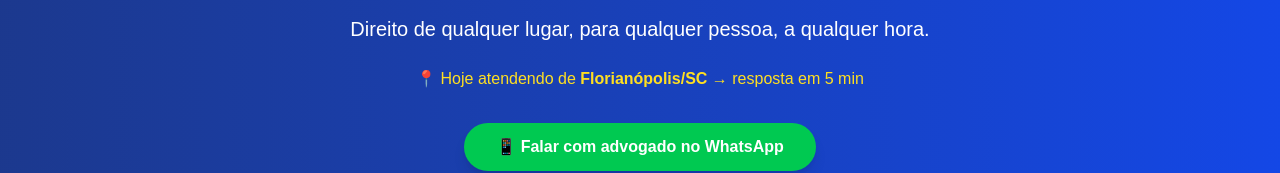
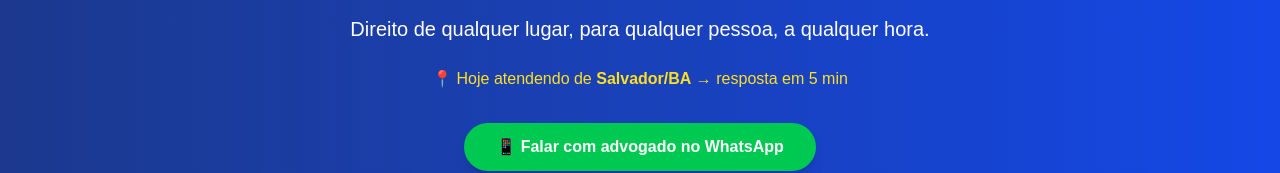
Before and after one commit to mestrereginaldo-site/advogadonomade1, a Next.js app: page / in a window 1280 px wide. Shown: the part 233-406 px from the top of the page. Built offline with nearby package versions, Linux system fonts and the light colour scheme.

Commit message:
Update page.tsx

```diff
--- a/app/page.tsx
+++ b/app/page.tsx
@@ -16,7 +16,7 @@ export default function Home() {
           <h1 className="text-4xl md:text-5xl font-bold mb-6">Advogado Nômade</h1>
           <p className="text-xl mb-6">Direito de qualquer lugar, para qualquer pessoa, a qualquer hora.</p>
           <p className="mb-8 text-yellow-300">
-            📍 Hoje atendendo de <span className="font-semibold">Florianópolis/SC</span> → resposta em 5 min
+            📍 Hoje atendendo de <span className="font-semibold">Salvador/BA</span> → resposta em 5 min
           </p>
           <a
             href="https://wa.me/5571986482241?text=Preciso%20de%20um%20advogado%20agora"
```
